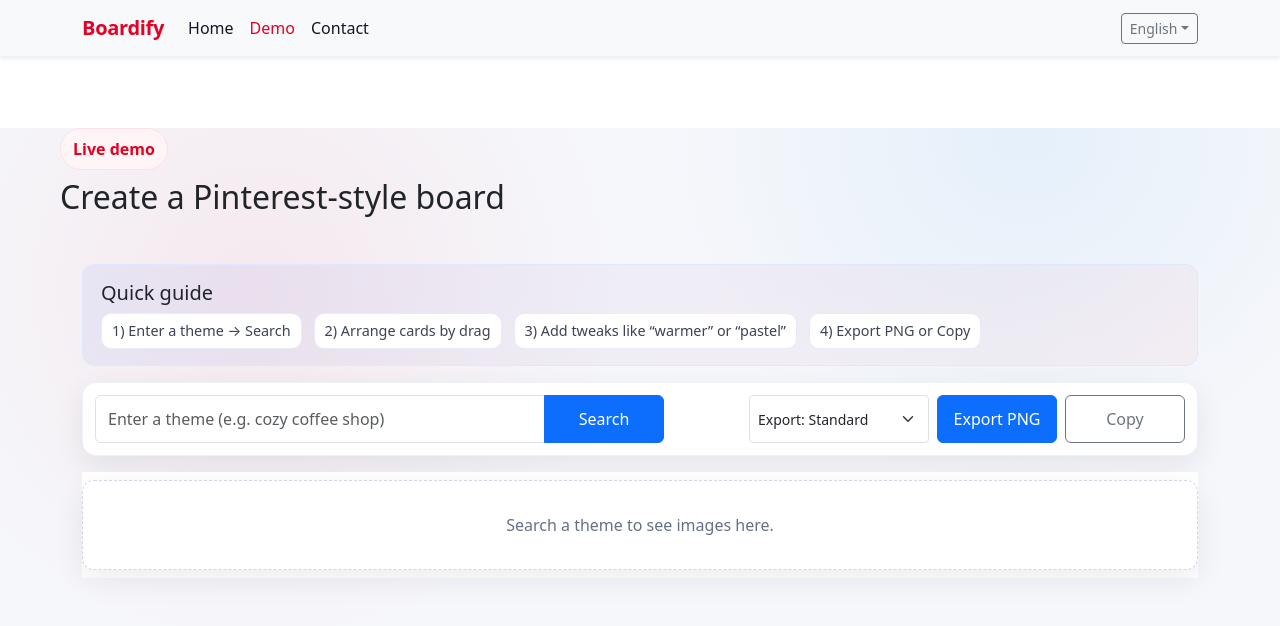
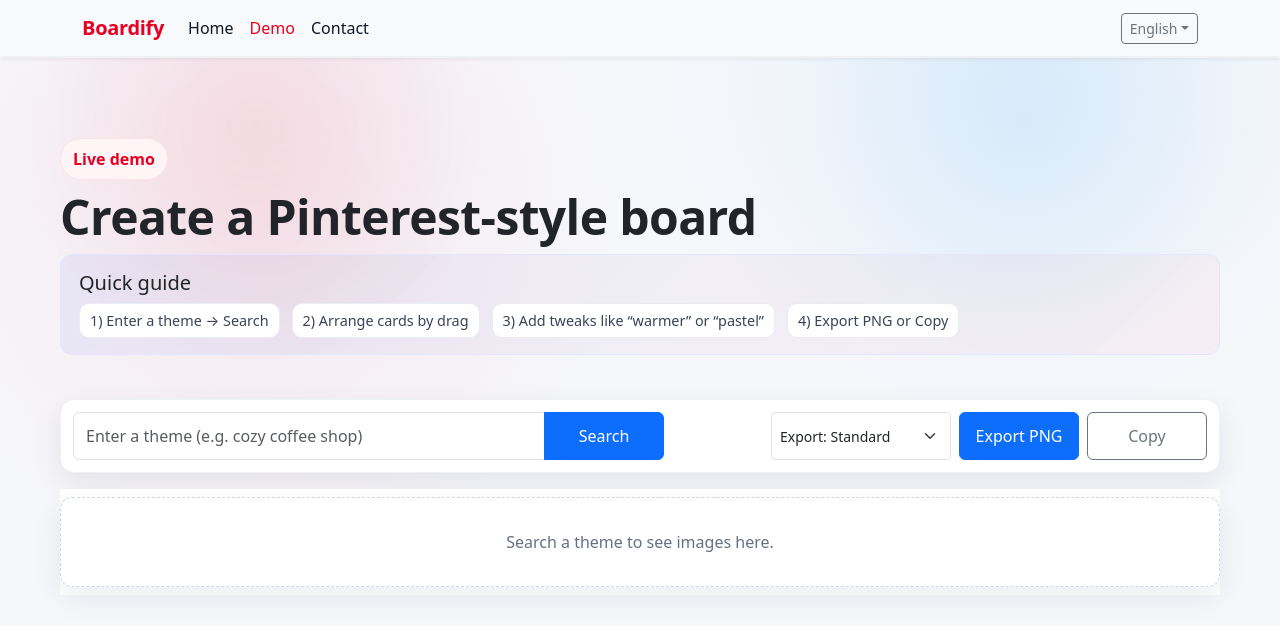
Before and after one commit to CS571-F25/p13, a React (Vite) app: page /#/demo in a window 1280 px wide. Shown: the top 626 px of the page. Built offline with nearby package versions, Linux system fonts and the light colour scheme.

Commit message:
fixed image size and background padding

```diff
--- a/src/App.css
+++ b/src/App.css
@@ -29,6 +29,15 @@
   padding: 80px 0;
   position: relative;
   overflow: hidden;
+}
+
+.hero-demo {
+  padding-bottom: 28px;
+}
+
+.board-main {
+  margin-top: 0;
+  padding-top: 0;
 }
 
 .hero::after {
--- a/src/components/Board.css
+++ b/src/components/Board.css
@@ -1,3 +1,8 @@
+.board-container {
+  width: 100%;
+  padding: 0 0 32px 0;
+}
+
 .board-shell {
   display: flex;
   justify-content: center;
--- a/src/components/Board.jsx
+++ b/src/components/Board.jsx
@@ -10,7 +10,7 @@ function generatePlaceholderImages(count = 9) {
     const seed = Math.random().toString(36).slice(2, 8);
     return {
       id: `placeholder-${seed}`,
-      url: `https://picsum.photos/seed/${seed}/300/200`,
+      url: `https://picsum.photos/seed/${seed}/900/600`,
       alt: `Placeholder ${seed}`,
     };
   });
@@ -60,7 +60,7 @@ async function getKeywords(prompt) {
   }
 }
 
-export default function Board() {
+export default function Board({ showGuide = true }) {
   const [theme, setTheme] = useState("");
   const [images, setImages] = useState([]);
   const [loading, setLoading] = useState(false);
@@ -215,7 +215,8 @@ export default function Board() {
   };
 
   return (
-    <Container className="py-4">
+    <Container fluid className="board-container">
+      {showGuide && (
         <div className="helper-panel">
           <h5>{t.quickGuide}</h5>
           <ul className="helper-steps">
@@ -225,6 +226,7 @@ export default function Board() {
             <li>{t.step4}</li>
           </ul>
         </div>
+      )}
 
       <div className="toolbar mb-3">
         <div className="toolbar-search">
--- a/src/index.css
+++ b/src/index.css
@@ -28,7 +28,7 @@ body {
   min-height: 100vh;
   background-color: var(--brand-bg);
   color: var(--brand-text);
-  padding-top: 72px;
+  padding-top: 58px;
 }
 
 a {
@@ -62,6 +62,10 @@ a:hover {
   margin-top: 56px;
 }
 
+.page-shell.section {
+  margin-top: 0px;
+}
+
 .card-ghost {
   background: var(--brand-surface);
   border-radius: 16px;
--- a/src/pages/Demo.jsx
+++ b/src/pages/Demo.jsx
@@ -14,19 +14,28 @@ export default function Demo() {
   return (
     <div>
       <SiteNavbar />
-      <div className="page-shell section">
-        <div className="d-flex flex-column flex-md-row align-items-start justify-content-between mb-3 gap-3">
-          <div>
-            <div className="callout mb-2">{t.demo.callout}</div>
-            <h2 className="mb-2">{t.demo.heading}</h2>
+      <header className="hero hero-demo">
+        <div className="page-shell hero-inner">
+          <div className="callout mb-2">{t.demo.callout}</div>
+          <h1 className="display-5 mb-2">{t.demo.heading}</h1>
+          <div className="helper-panel text-start">
+            <h5 className="mb-2">{t.quickGuide}</h5>
+            <ul className="helper-steps">
+              <li>{t.step1}</li>
+              <li>{t.step2}</li>
+              <li>{t.step3}</li>
+              <li>{t.step4}</li>
+            </ul>
           </div>
         </div>
+      </header>
+      <main className="page-shell section board-main">
         <ErrorBoundary>
           <Suspense fallback={<div className="card-ghost p-4 text-center">Loading demo...</div>}>
-            <Board />
+            <Board showGuide={false} />
           </Suspense>
         </ErrorBoundary>
-      </div>
+      </main>
     </div>
   );
 }
```
Lines whose indentation alone changed are shown as unchanged.
